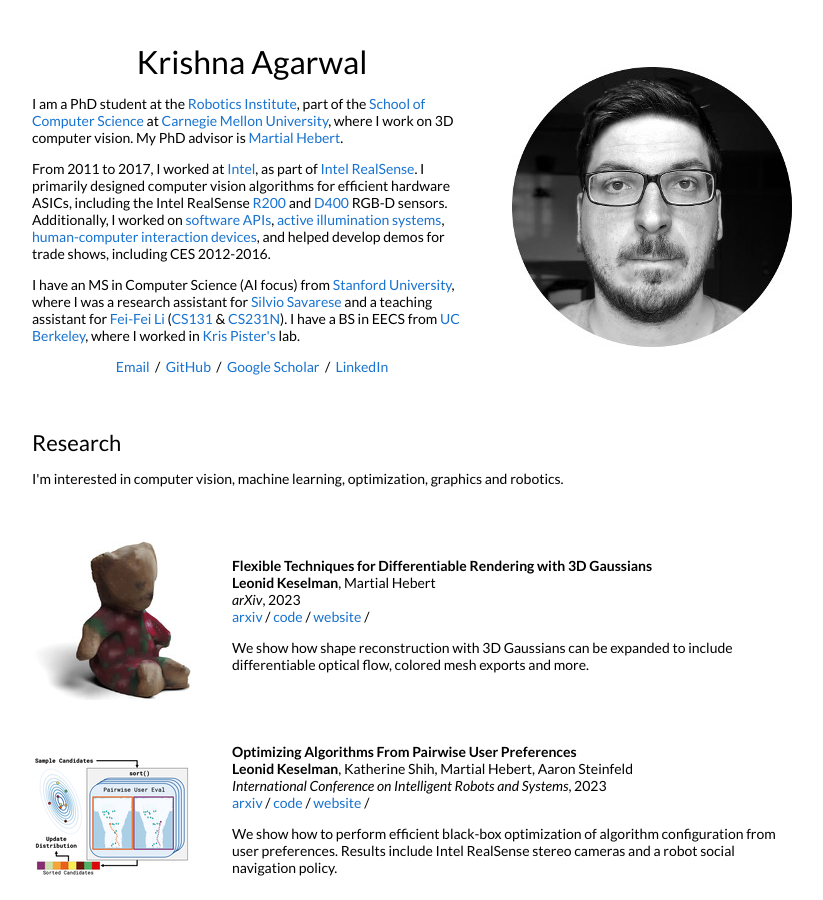
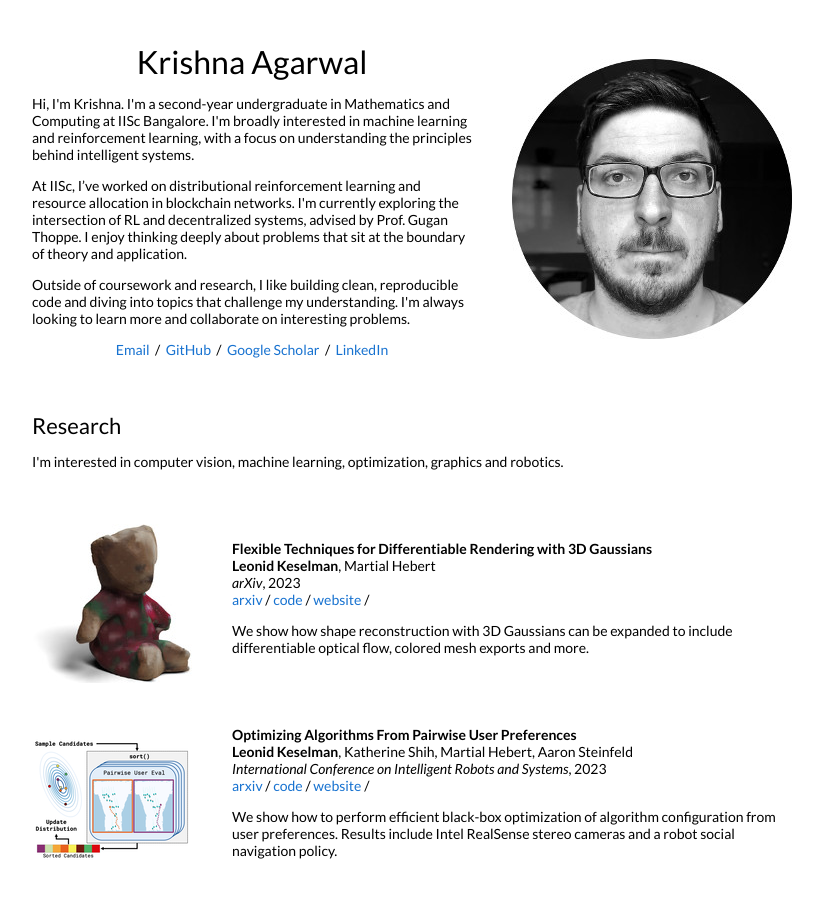
Before and after one commit to krishna16032005/portfolio, a Jekyll site: the page built from _posts/2023-08-28-3dgaussians.markdown, in a window 1280 px wide and 900 px high. Shown: the whole window, without its empty margins (228-1051 px from the left). Built offline with Jekyll 4.4.1, drawn with Linux system fonts in a browser that asks for light colours.

Commit message:
Update personal introduction in default layout

```diff
--- a/_layouts/default.html
+++ b/_layouts/default.html
@@ -34,13 +34,12 @@
               <h1>
                 Krishna Agarwal
               </h1>
-              <p>I am a PhD student at the <a href="https://www.ri.cmu.edu/">Robotics Institute</a>, part of the <a href="https://www.scs.cmu.edu/">School of Computer Science</a> at <a href="https://www.cmu.edu/">Carnegie Mellon University</a>, where I work on 3D computer vision. My PhD advisor is <a href="http://www.cs.cmu.edu/~hebert/">Martial Hebert</a>.
+              <p>Hi, I'm Krishna. I'm a second-year undergraduate in Mathematics and Computing at IISc Bangalore. I'm broadly interested in machine learning and reinforcement learning, with a focus on understanding the principles behind intelligent systems.              </p>
+              <p>
+                At IISc, I’ve worked on distributional reinforcement learning and resource allocation in blockchain networks. I'm currently exploring the intersection of RL and decentralized systems, advised by Prof. Gugan Thoppe. I enjoy thinking deeply about problems that sit at the boundary of theory and application.
               </p>
               <p>
-                From 2011 to 2017, I worked at <a href="https://www.intel.com">Intel</a>, as part of <a href="https://www.intelrealsense.com/">Intel RealSense</a>. I primarily designed computer vision algorithms for efficient hardware ASICs, including the Intel RealSense <a href="https://software.intel.com/en-us/articles/realsense-r200-camera">R200</a> and <a href="https://software.intel.com/en-us/realsense/d400">D400</a> RGB-D sensors. Additionally, I worked on <a href="https://github.com/IntelRealSense/librealsense">software APIs</a>, <a href="https://patents.google.com/patent/US9992474B2">active illumination systems</a>, <a href="https://patents.google.com/patent/US9304597">human-computer interaction devices</a>, and helped develop demos for trade shows, including CES 2012-2016.
-              </p>
-              <p>
-                I have an MS in Computer Science (AI focus) from <a href="http://cs.stanford.edu">Stanford University</a>, where I was a research assistant for <a href="http://svl.stanford.edu/">Silvio Savarese</a> and a teaching assistant for <a href="http://svl.stanford.edu/">Fei-Fei Li</a> (<a href="http://vision.stanford.edu/teaching/cs131_fall1617/">CS131</a> & <a href="http://cs231n.stanford.edu/2017/">CS231N</a>). I have a BS in EECS from <a href="http://www.eecs.berkeley.edu/">UC Berkeley</a>, where I worked in <a href="https://people.eecs.berkeley.edu/~pister/">Kris Pister's</a> lab.
+                Outside of coursework and research, I like building clean, reproducible code and diving into topics that challenge my understanding. I'm always looking to learn more and collaborate on interesting problems.
               </p>
               <p style="text-align:center">
                 <a target="_blank" href="https://mailhide.io/e/B8TyS"> Email</a> &nbsp;/&nbsp;
```
